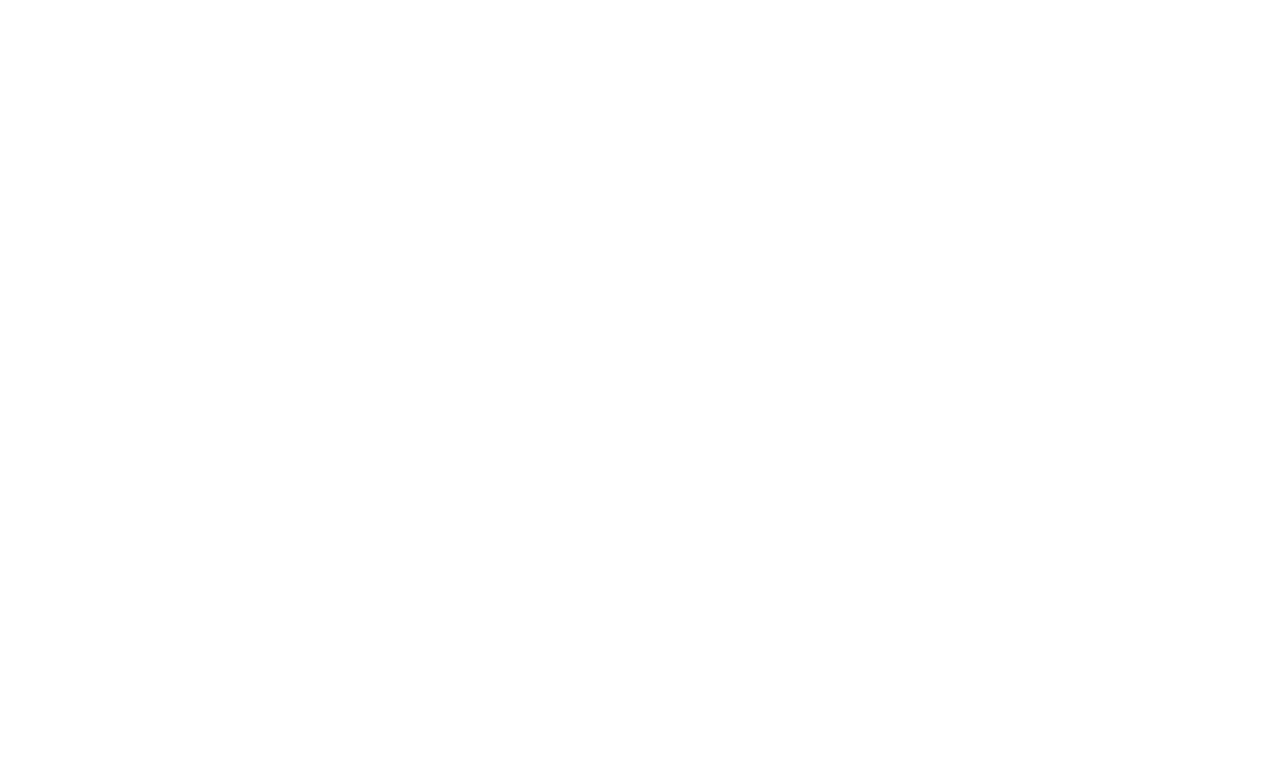
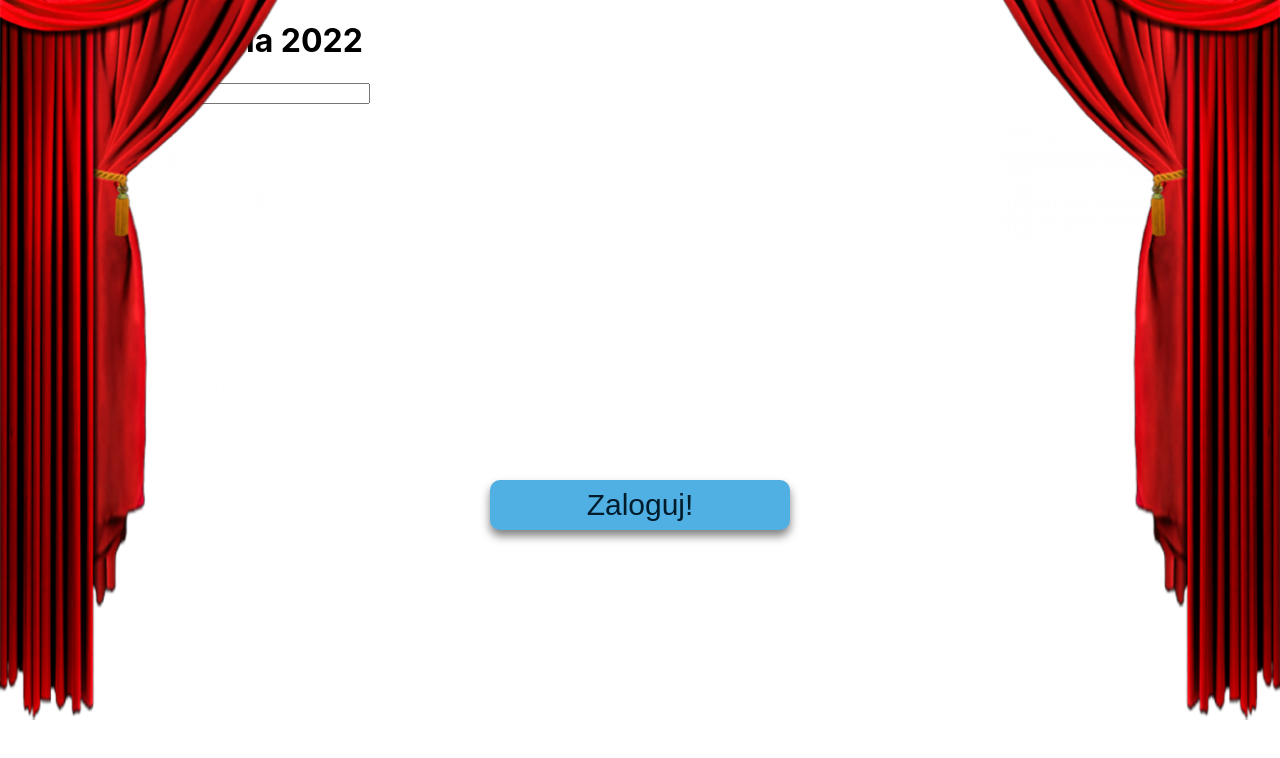
Before and after one commit to MightyKielsa/gala_frontend, a React (Create React App) app: page /login in a window 1280 px wide. Before the commit this address had no page. Shown: the top 758 px of the page. Built offline with nearby package versions, Linux system fonts and the light colour scheme.

Commit message:
login page added

```diff
--- /dev/null
+++ b/src/Components/LoginPage/LoginPage.js
@@ -0,0 +1,20 @@
+import "./LoginPage.css";
+import Curtains from "../Curtains/Curtains";
+import MainButton from "../MainButton/MainButton.js";
+
+function LoginPage() {
+  function onZalogujClick() {}
+  return (
+    <div>
+      <Curtains></Curtains>
+      <h1 className="main-header-login">Gala Spierdolenia 2022</h1>
+      <form className="login-form-login">
+        <input id="username-input-login" type="text"></input>
+        <input id="password-input-login" type="text"></input>
+      </form>
+      <MainButton buttonText="Zaloguj!" onClick={onZalogujClick}></MainButton>
+    </div>
+  );
+}
+
+export default LoginPage;
--- a/src/Components/MainButton/MainButton.js
+++ b/src/Components/MainButton/MainButton.js
@@ -1,6 +1,12 @@
 import "./MainButton.css";
 
 function MainButton(props) {
+  if (props.position === "low") {
+  } else if (props.position === "high") {
+  } else {
+    console.log("Something went wrong");
+  }
+
   return (
     <button className="main-button" onClick={props.onClick}>
       {props.buttonText}
--- a/src/index.js
+++ b/src/index.js
@@ -5,6 +5,7 @@
 import { BrowserRouter, Route, Routes } from "react-router-dom";
 import App from "./Components/App/App";
 import MainPage from "./Components/MainPage/MainPage.js";
+import LoginPage from "./Components/LoginPage/LoginPage";
 
 const root = ReactDOM.createRoot(document.getElementById("root"));
 root.render(
@@ -13,6 +14,7 @@
       <Routes>
         <Route path="/" element={<App />} />
         <Route path="/main" element={<MainPage />} />
+        <Route path="/login" element={<LoginPage />} />
       </Routes>
     </BrowserRouter>
   </React.StrictMode>
```
Also changed, not shown: src/Components/LoginPage/LoginPage.css (added).
